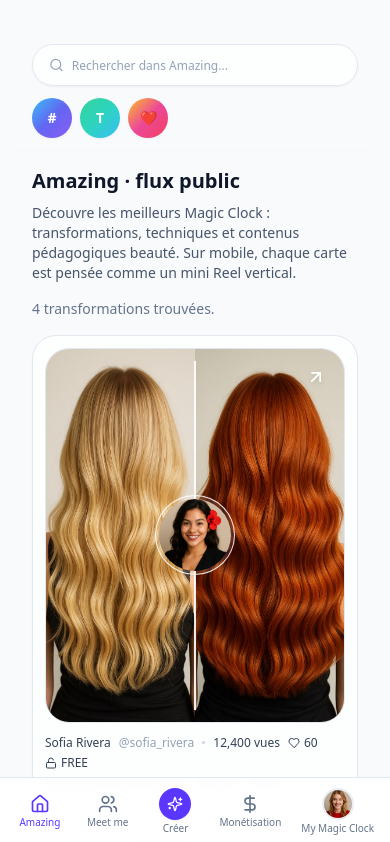
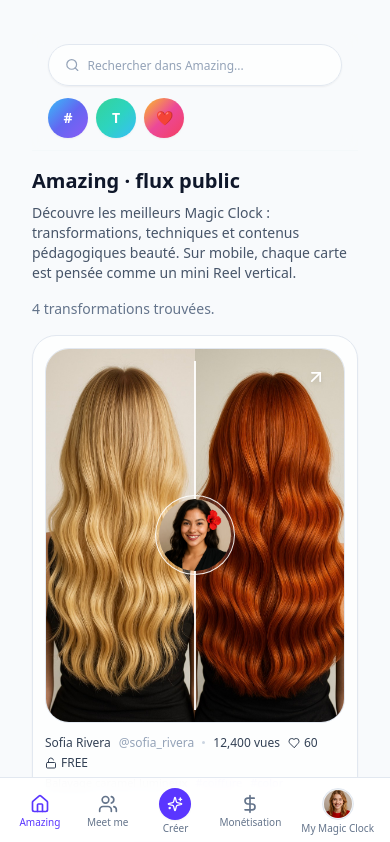
Before and after one commit to welcome-magic-clock/magic-clock-web-mvp, a Next.js app: page / in a window 390 px wide. Shown: the top 842 px of the page. Built offline with nearby package versions, Linux system fonts and the light colour scheme.

Commit message:
Update SearchToolbar.tsx

```diff
--- a/components/search/SearchToolbar.tsx
+++ b/components/search/SearchToolbar.tsx
@@ -87,19 +87,19 @@ export function SearchToolbar({ variant }: SearchToolbarProps) {
   const lastScrollYRef = useRef(0);
   const hideTimeoutRef = useRef<ReturnType<typeof setTimeout> | null>(null);
 
-  // Disparition / réapparition au scroll
+  // Disparition / réapparition au scroll (identique pour Amazing & Meet me)
   useEffect(() => {
     const handleScroll = () => {
       const current = window.scrollY || 0;
       const diff = current - lastScrollYRef.current;
 
-      // Scroll vers le bas → on cache
-      if (diff > 4 && current > 80) {
+      // Scroll vers le bas → on cache la barre
+      if (current > 80 && diff > 2) {
         setVisible(false);
       }
 
-      // Petit scroll vers le haut → on réaffiche
-      if (diff < -4) {
+      // Scroll vers le haut → on réaffiche
+      if (diff < -2) {
         setVisible(true);
       }
 
@@ -119,33 +119,22 @@ export function SearchToolbar({ variant }: SearchToolbarProps) {
       window.removeEventListener("scroll", handleScroll);
       if (hideTimeoutRef.current) clearTimeout(hideTimeoutRef.current);
     };
-  }, []);
+  }, [variant]);
 
   const bubbles = BUBBLES_BY_VARIANT[variant];
   const placeholder = PLACEHOLDER_BY_VARIANT[variant];
 
   return (
     <div
-      className={`sticky top-0 z-20 mb-4 border-b border-slate-100/60 bg-slate-50/80 pb-3 pt-3 backdrop-blur transition-transform duration-300
-        ${
-          variant === "amazing"
-            ? "-mx-4 px-4 sm:mx-0 sm:px-5" // Amazing : plein écran mobile
-            : "px-4"                        // Meet me : reste dans le cadre
-        }
-        sm:rounded-2xl sm:border sm:bg-white/80 sm:pt-4 ${
-          visible ? "translate-y-0" : "-translate-y-full"
-        }`}
+      className={`sticky top-0 z-20 mb-4 border-b border-slate-100/60
+        bg-slate-50/80 pb-3 pt-3 backdrop-blur transition-transform duration-300
+        px-4 sm:mx-0 sm:px-5
+        sm:rounded-2xl sm:border sm:bg-white/80 sm:pt-4
+        ${visible ? "translate-y-0" : "-translate-y-full"}`}
     >
       {/* Barre de recherche */}
-      <div
-        className={`mb-3 flex items-center gap-2 ${
-          variant === "meetme" ? "justify-start" : ""
-        }`}
-      >
-        {variant === "meetme" ? (
-          // 🔹 Meet me : désormais pleine largeur du cadre
-          <div className="w-full">
-            <div className="flex items-center gap-2 rounded-full border border-slate-200 bg-white/80 px-4 text-xs sm:text-sm shadow-sm w-full">
+      <div className="mb-3 flex items-center gap-2 justify-start">
+        <div className="flex w-full items-center gap-2 rounded-full border border-slate-200 bg-white/80 px-4 text-xs shadow-sm sm:text-sm">
           <Search className="h-4 w-4 text-slate-400" />
           <input
             type="text"
@@ -155,20 +144,6 @@ export function SearchToolbar({ variant }: SearchToolbarProps) {
             className="h-10 w-full bg-transparent text-xs text-slate-700 placeholder:text-slate-400 outline-none sm:h-10 sm:text-sm"
           />
         </div>
-          </div>
-        ) : (
-          // 🔹 Amazing : barre large, prend toute la colonne
-          <div className="flex items-center gap-2 rounded-full border border-slate-200 bg-white/80 px-4 text-xs sm:text-sm shadow-sm w-full">
-            <Search className="h-4 w-4 text-slate-400" />
-            <input
-              type="text"
-              value={value}
-              onChange={(e) => setValue(e.target.value)}
-              placeholder={placeholder}
-              className="h-10 w-full bg-transparent text-xs text-slate-700 placeholder:text-slate-400 outline-none sm:h-10 sm:text-sm"
-            />
-          </div>
-        )}
       </div>
 
       {/* Rangée de bulles */}
```
Lines whose indentation alone changed are shown as unchanged.
